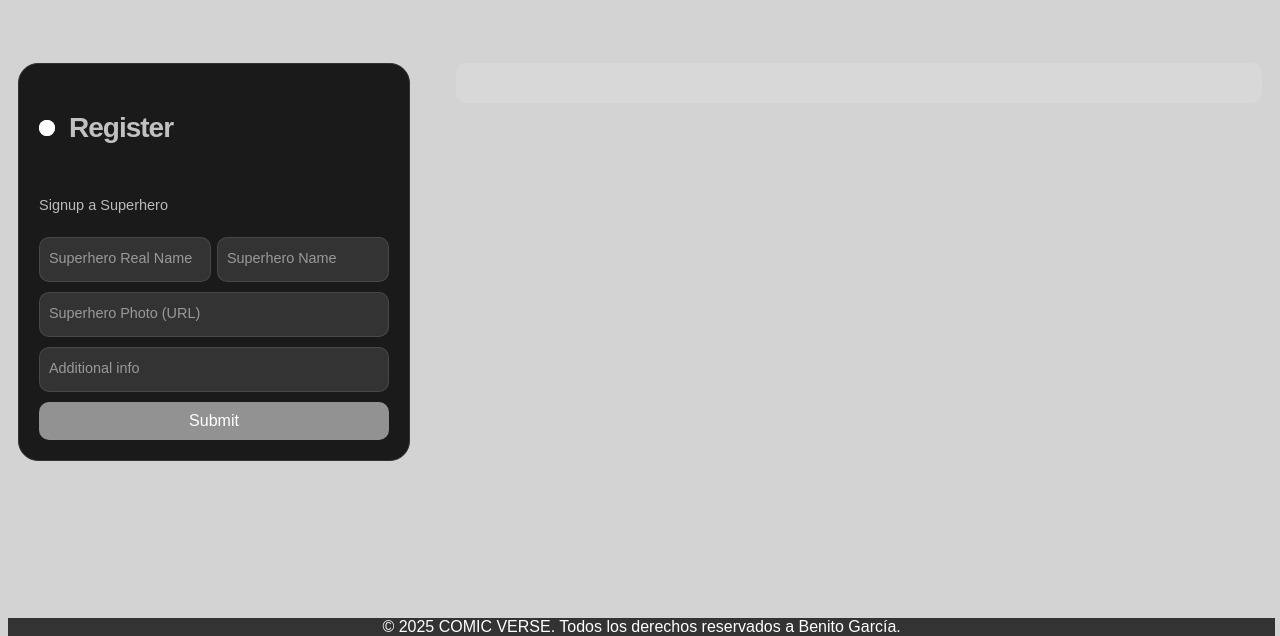
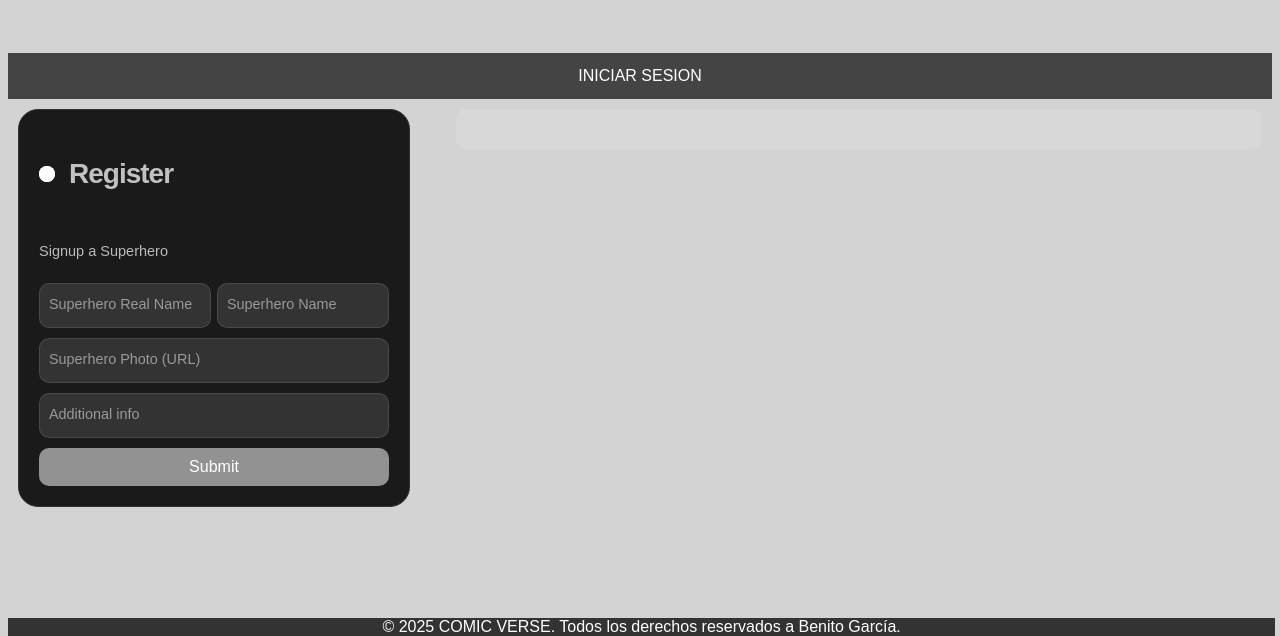
Before and after one commit to bengamer2005/Act_WebAppDesign, a website: page tema_9/views_main/main.html in a window 1280 px wide. Shown: the part 164-800 px from the top of the page. Drawn offline with Linux system fonts and the light colour scheme; files that its build step writes are made by us from their sources; no server answers; files whose address does not match are found by name.

Commit message:
Update main.html

```diff
--- a/tema_9/views_main/main.html
+++ b/tema_9/views_main/main.html
@@ -2,7 +2,7 @@
 <head>
     <meta charset="UTF-8">
     <meta name="viewport" content="width=device-width, initial-scale=1.0">
-    <title>Tarea_6</title>
+    <title>Actividad_9</title>
     <link rel="stylesheet" href="style.css">
 </head>
 
@@ -13,6 +13,11 @@
 </header>
 
 <body>
+
+    <nav>
+        <a href="login.html">INICIAR SESION</a>
+    </nav>
+
     <div class="container">
         <div class="form-container">
 
```
